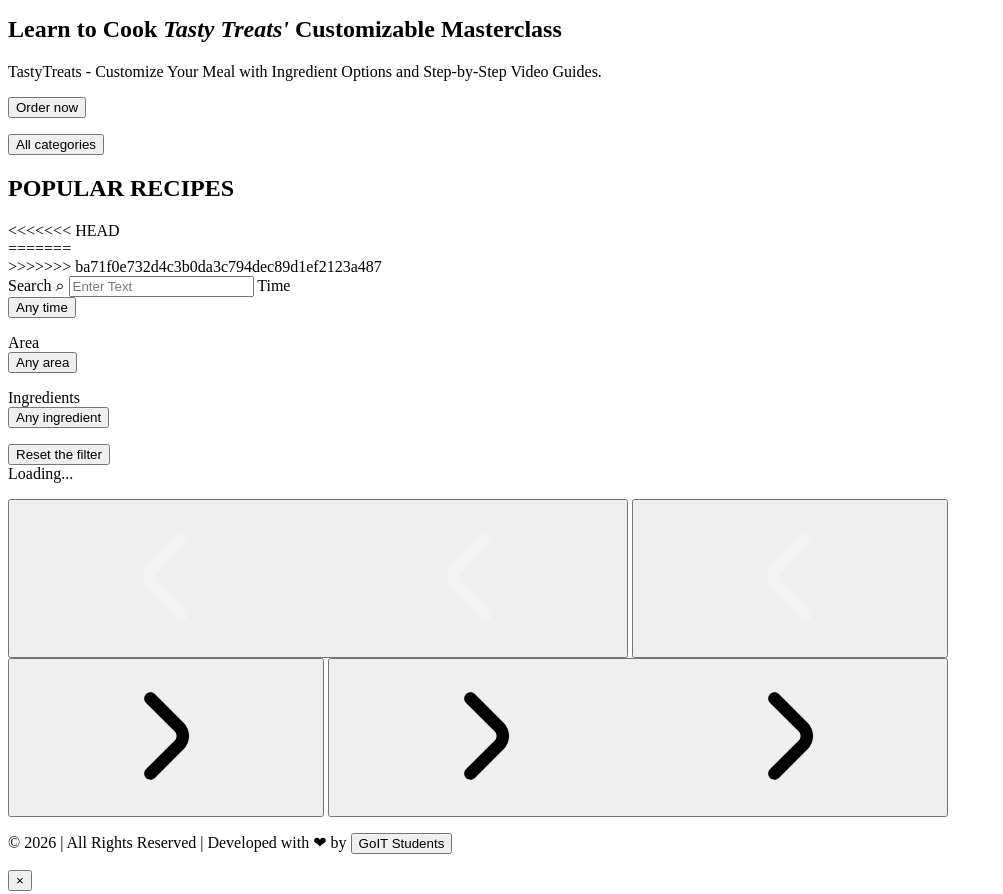
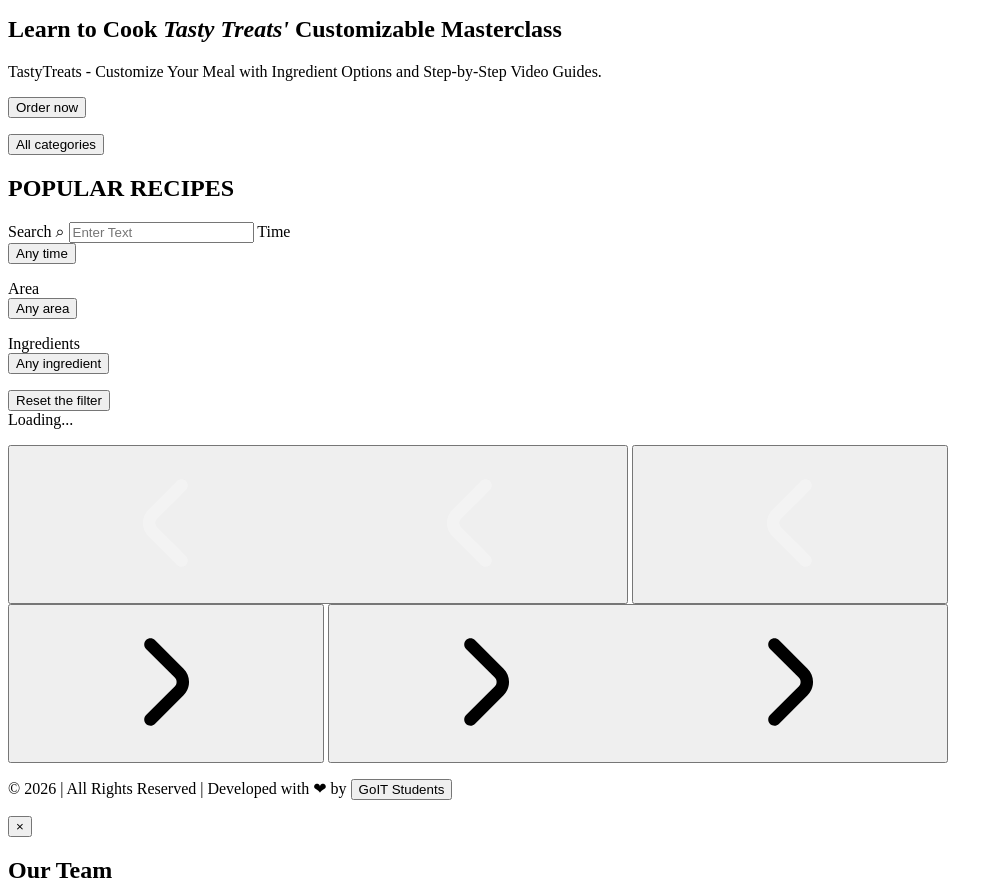
Before and after one commit to Goit-TastyTreats/tasty-treats-js-project, a website built with Vite: page src/index.html in a window 1280 px wide. Shown: the part 580-1474 px from the top of the page, without its empty margins (0-1003 px from the left). Built offline with nearby package versions, Linux system fonts and the light colour scheme; files whose address does not match are found by name.

Commit message:
fix: re-merged and resolved all conflicts carefully

```diff
--- a/src/index.html
+++ b/src/index.html
@@ -25,11 +25,7 @@
           <load src="./partials/popular-recipes.html" />
         </div>
 
-<<<<<<< HEAD
-        <div class="right-panel">
-=======
         <div class="panel">
->>>>>>> ba71f0e732d4c3b0da3c794dec89d1ef2123a487
           <load src="./partials/search.html" />
           <load src="./partials/recipe.html" />
         </div>
@@ -42,10 +38,6 @@
     <load src="./partials/recipe-modal.html" />
     <load src="./partials/rating-modal.html" />
 
-<<<<<<< HEAD
-    <script type="module" src="./main.js"></script>
-=======
     <script type="module" src="./main.js" defer></script>
->>>>>>> ba71f0e732d4c3b0da3c794dec89d1ef2123a487
   </body>
 </html>
```
